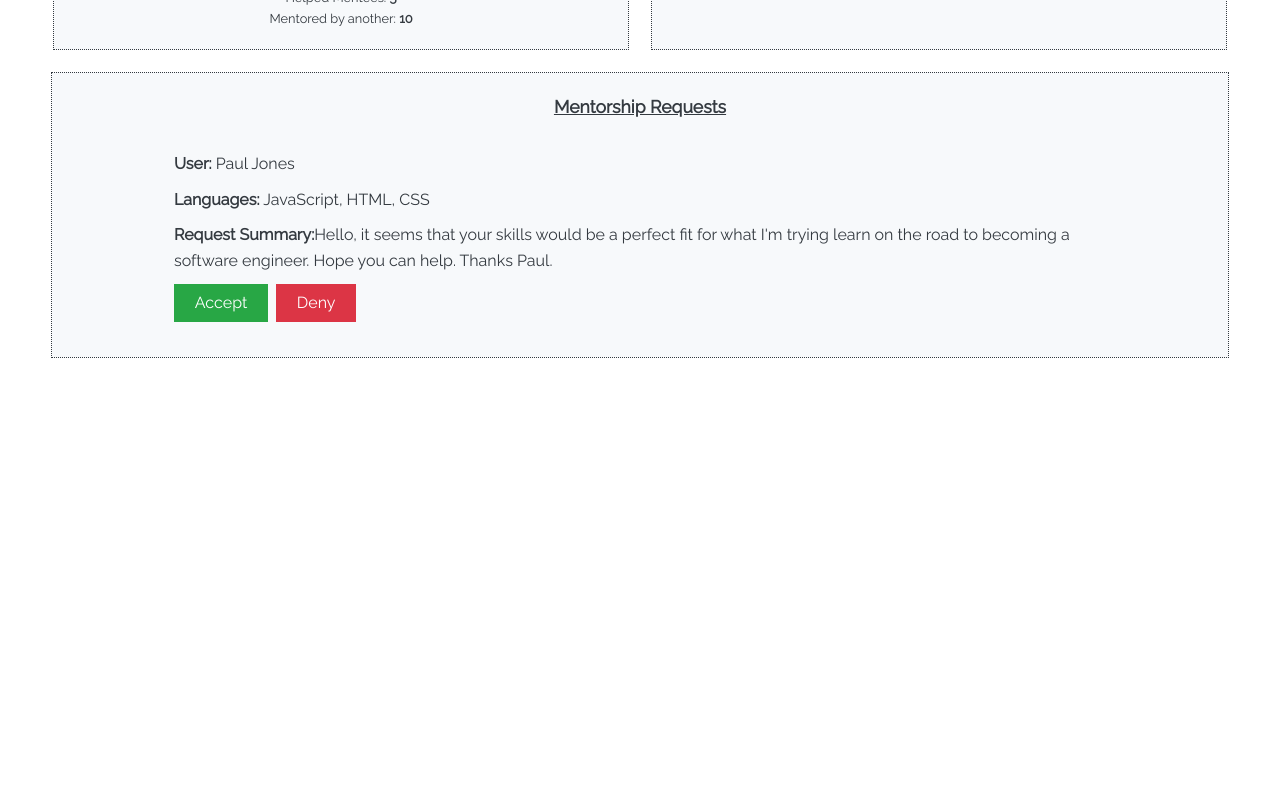
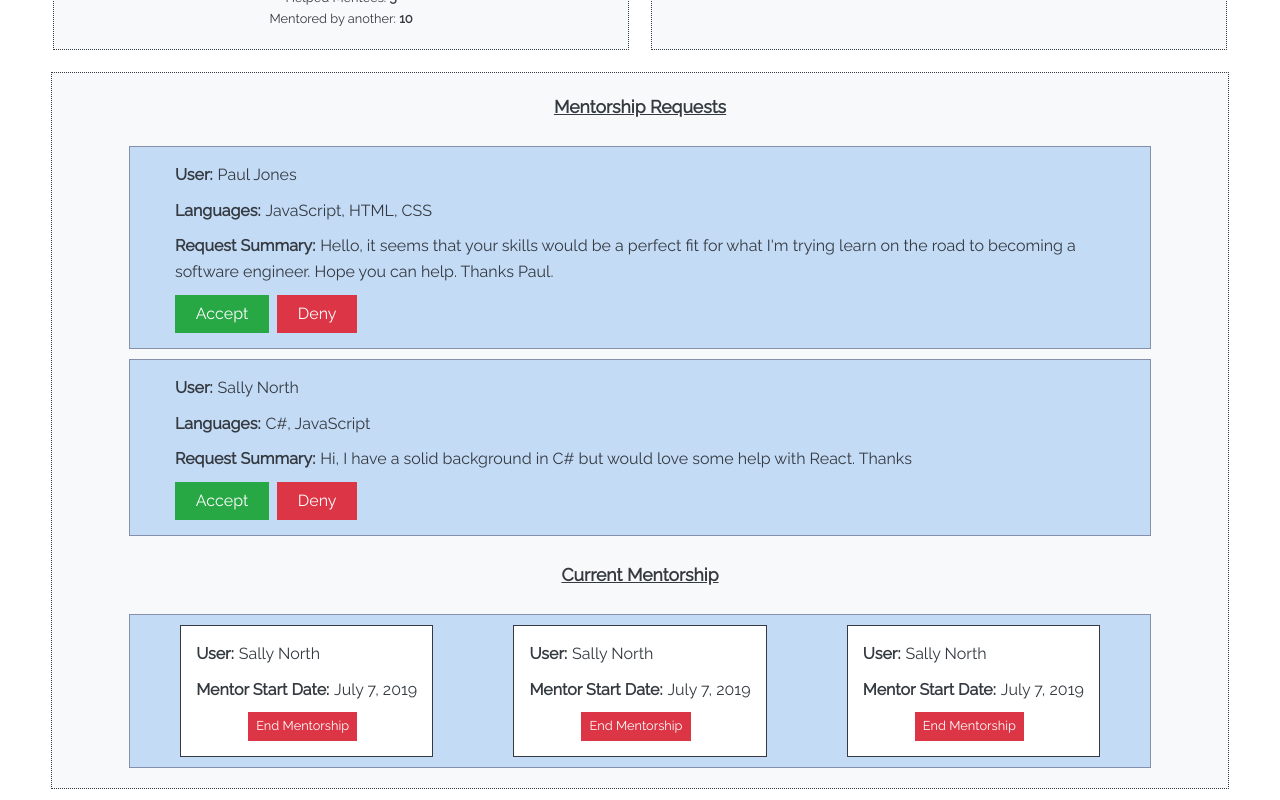
Before and after one commit to marcusgalvin/CodeMentorCenter, a React (Create React App) app in the folder client/: page /Dashboard in a window 1280 px wide. Shown: the part 713-1513 px from the top of the page. Before the commit the page ends 1082 px from the top, so only its background shows below. Built offline with nearby package versions, Linux system fonts and the light colour scheme.

Commit message:
Updated user dashboard to showcast current mentorships, along w/ styling.

```diff
--- a/client/src/components/layout/Dashboard.jsx
+++ b/client/src/components/layout/Dashboard.jsx
@@ -92,17 +92,20 @@ const Dashboard = () => {
           </ul>
         </div>
         <div className="mentorDashboard">
-          <h2>Mentorship Requests</h2>
+          <h2 className="requestHead">Mentorship Requests</h2>
+          {/* Show All Requested Mentorship */}
+          {/********************************** */}
+          {/* Stand-alone Request */}
           <div className="requestedMentorship">
             <ul>
               <li>
-                <strong>User:</strong> Paul Jones
+                <span>User:</span>Paul Jones
               </li>
               <li>
-                <strong>Languages:</strong> JavaScript, HTML, CSS
+                <span>Languages:</span>JavaScript, HTML, CSS
               </li>
               <li>
-                <strong>Request Summary:</strong>
+                <span>Request Summary:</span>
                 Hello, it seems that your skills would be a perfect fit for what
                 I'm trying learn on the road to becoming a software engineer.
                 Hope you can help. Thanks Paul.
@@ -113,6 +116,63 @@ const Dashboard = () => {
               </li>
             </ul>
           </div>
+          {/********************************** */}
+          {/* Stand-alone Request */}
+          <div className="requestedMentorship">
+            <ul>
+              <li>
+                <span>User:</span>Sally North
+              </li>
+              <li>
+                <span>Languages:</span>C#, JavaScript
+              </li>
+              <li>
+                <span>Request Summary:</span>
+                Hi, I have a solid background in C# but would love some help
+                with React. Thanks
+              </li>
+              <li>
+                <button className="btn btn-success">Accept</button>
+                <button className="btn btn-danger">Deny</button>
+              </li>
+            </ul>
+          </div>
+          <h2 className="currentHead">Current Mentorship</h2>
+          <div className="currentMentorship">
+            <ul>
+              <li>
+                <span>User:</span>Sally North
+              </li>
+              <li>
+                <span>Mentor Start Date:</span>July 7, 2019
+              </li>
+              <li>
+                <button className="btn btn-danger">End Mentorship</button>
+              </li>
+            </ul>
+            <ul>
+              <li>
+                <span>User:</span>Sally North
+              </li>
+              <li>
+                <span>Mentor Start Date:</span>July 7, 2019
+              </li>
+              <li>
+                <button className="btn btn-danger">End Mentorship</button>
+              </li>
+            </ul>
+            <ul>
+              <li>
+                <span>User:</span>Sally North
+              </li>
+              <li>
+                <span>Mentor Start Date:</span>July 7, 2019
+              </li>
+              <li>
+                <button className="btn btn-danger">End Mentorship</button>
+              </li>
+            </ul>
+          </div>
         </div>
       </div>
     </Fragment>
--- a/client/src/index.css
+++ b/client/src/index.css
@@ -960,33 +960,13 @@ section.container {
 
 /* User Profile Dashboard */
 /***************************/
+/* Welcome Header Band */
 .dash-alerts-bands {
   position: relative;
   top: 108px;
   background-color: var(--dark-color);
   color: var(--cream-color);
   padding: 1rem;
-}
-
-.onlineStatus {
-  margin: 0 20px;
-}
-
-.onlineStatus span {
-  color: #28a745;
-}
-
-.onlineStatus .success {
-  padding-top: 4px;
-  color: #28a745;
-}
-
-.onlineStatus .fas {
-  position: relative;
-  top: 4px;
-  right: 1px;
-  padding: 5px 10px 0 0;
-  font-size: 1.5rem !important;
 }
 
 .dash-alerts-bands .fas {
@@ -1027,6 +1007,29 @@ section.container {
   padding: 5px 10px;
 }
 
+/* Mentor Available Status */
+.onlineStatus {
+  margin: 0 20px;
+}
+
+.onlineStatus span {
+  color: #28a745;
+}
+
+.onlineStatus .success {
+  padding-top: 4px;
+  color: #28a745;
+}
+
+.onlineStatus .fas {
+  position: relative;
+  top: 4px;
+  right: 1px;
+  padding: 5px 10px 0 0;
+  font-size: 1.5rem !important;
+}
+
+/* Profile Information */
 .dashProfileSummary {
   position: relative;
   top: 108px;
@@ -1076,7 +1079,6 @@ section.container {
   background: var(--cmc-lightblue-color);
   width: 82%;
   text-align: center;
-  border-radius: 5%;
   margin: 10px auto;
 }
 
@@ -1109,14 +1111,50 @@ section.container {
   width: 92%;
 }
 
-.requestedMentorship {
-  margin: 0 auto;
+/* Requsted Mentionship Container */
+.requestedMentorship,
+.currentMentorship {
+  margin: 10px auto 0;
   border: 1px var(var(--dark-color)) dotted;
-  background-color: var(--cream-color);
+  background-color: var(--cmc-lightblue-color);
   padding: 10px;
   width: 90%;
   text-align: center;
-}
+  border: 1px solid var(--cmc-gray-color);
+}
+
+.currentMentorship {
+  display: flex;
+  flex-wrap: wrap;
+  justify-content: space-around;
+}
+
+.currentHead {
+  margin-top: 25px;
+}
+
+.currentMentorship ul {
+  border: 1px solid var(--dark-color);
+  background-color: var(--white-color);
+  padding: 10px;
+}
+
+.currentMentorship li button {
+  padding: 4px 8px;
+  font-size: 0.8rem;
+}
+
+.currentMentorship li:last-child {
+  text-align: center;
+}
+
+.requestedMentorship span,
+.currentMentorship span {
+  font-weight: 700;
+  padding-right: 5px;
+}
+
+/* Add the following to edit profile
 
 .becomeMentor {
   width: 90%;
@@ -1131,6 +1169,8 @@ section.container {
 .becomeMentor p {
   padding-bottom: 15px;
 }
+
+*/
 
 /* About Us Page */
 /*****************/
```
